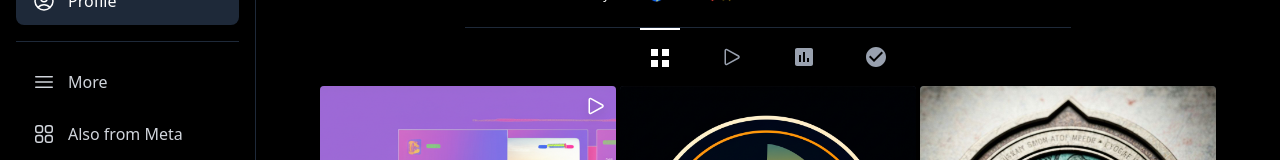
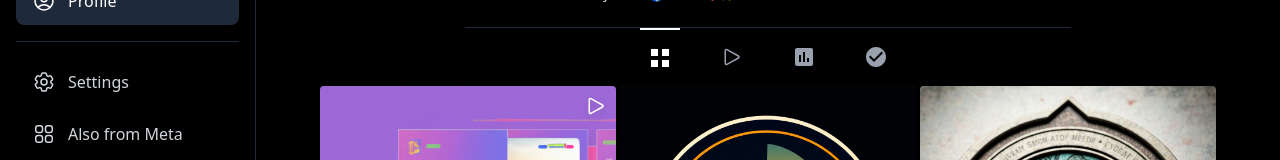
Before and after one commit to owaisrafiq05/FastGram-Frontend, a Next.js app: page /UserProfile in a window 1280 px wide. Shown: the part 467-627 px from the top of the page. Built offline with nearby package versions, Linux system fonts and the light colour scheme.

Commit message:
Changes in Home page

```diff
--- a/src/components/Sidebar.tsx
+++ b/src/components/Sidebar.tsx
@@ -1,23 +1,23 @@
 'use client';
 
 import { useEffect, useMemo, useRef, useState } from 'react';
-import { useRouter } from 'next/navigation'; // ✅ add
+import { useRouter } from 'next/navigation';
 import CreatePostModal from './CreatePostModal';
-import {mockCreatePost} from './../utils/mockApi'
+import { mockCreatePost } from './../utils/mockApi';
 import {
   HomeIcon, MagnifyingGlassIcon, MapIcon, PlayIcon,
   ChatBubbleLeftRightIcon, HeartIcon, PlusCircleIcon, UserCircleIcon,
-  Bars3Icon, Squares2X2Icon, XMarkIcon,
-} from '@heroicons/react/24/outline';
+  Cog6ToothIcon, Squares2X2Icon, XMarkIcon,
+} from '@heroicons/react/24/outline'; // ✅ replaced Bars3Icon with Cog6ToothIcon
 
 type NavId =
   | 'home' | 'search' | 'explore' | 'reels' | 'messages'
-  | 'notifications' | 'create' | 'profile' | 'more' | 'also-from-meta';
+  | 'notifications' | 'create' | 'profile' | 'settings' | 'also-from-meta'; // ✅ changed 'more' to 'settings'
 
 interface SidebarProps { currentPage?: NavId }
 
 export default function Sidebar({ currentPage = 'profile' }: SidebarProps) {
-  const router = useRouter();                       // ✅ init router
+  const router = useRouter();
   const [unreadMessages] = useState(9);
   const [active, setActive] = useState<NavId>(currentPage);
   const [query, setQuery] = useState('');
@@ -25,15 +25,15 @@ export default function Sidebar({ currentPage = 'profile' }: SidebarProps) {
   const searchInputRef = useRef<HTMLInputElement | null>(null);
   const [openCreate, setOpenCreate] = useState(false);
 
-  // ✅ map nav IDs to routes (adjust to your folders)
   const routeById: Partial<Record<NavId, string>> = {
-    home: '/Home',                 // or '/' if your home is app/page.tsx
-    profile: '/UserProfile',      // rename folder to 'profile' if you want '/profile'
-    explore: '/Explore',           // only if such pages exist
+    home: '/Home',
+    profile: '/UserProfile',
+    explore: '/Explore',
     reels: '/Reels',
     messages: '/Messages',
     notifications: '/Notifications',
     create: '/Create',
+    settings: '/Settings', // ✅ optional: add a route if you have a settings page
   };
 
   useEffect(() => {
@@ -82,7 +82,6 @@ export default function Sidebar({ currentPage = 'profile' }: SidebarProps) {
       const next = [query.trim(), ...prev.filter(r => r !== query.trim())];
       return next.slice(0, 8);
     });
-    // optional: router.push(`/search?q=${encodeURIComponent(query.trim())}`)
   };
 
   const removeRecent = (name: string) => setRecent(prev => prev.filter(r => r !== name));
@@ -92,7 +91,7 @@ export default function Sidebar({ currentPage = 'profile' }: SidebarProps) {
     <>
       {/* LEFT NAV BAR */}
       <div className="fixed left-0 top-0 h-full w-64 bg-black border-r border-gray-800 flex flex-col z-30">
-        {/* Logo (click to Home) */}
+        {/* Logo */}
         <div className="p-6">
           <button
             onClick={() => { setActive('home'); router.push(routeById.home!); }}
@@ -113,8 +112,7 @@ export default function Sidebar({ currentPage = 'profile' }: SidebarProps) {
                   <button
                     type="button"
                     onClick={() => onClickItem(item.id)}
-                    className={`w-full flex items-center px-4 py-3 text-gray-300 hover:text-white hover:bg-gray-800 rounded-lg transition-colors ${
-                      isActive ? 'text-white bg-gray-800' : ''
+                    className={`w-full flex items-center px-4 py-3 text-gray-300 hover:text-white hover:bg-gray-800 rounded-lg transition-colors ${isActive ? 'text-white bg-gray-800' : ''
                       }`}
                   >
                     <Icon className="w-6 h-6 mr-3" />
@@ -132,16 +130,16 @@ export default function Sidebar({ currentPage = 'profile' }: SidebarProps) {
 
           <div className="border-t border-gray-800 my-4" />
 
-          {/* More */}
+          {/* ✅ Settings instead of More */}
           <ul className="space-y-1">
             <li>
               <button
                 type="button"
-                onClick={() => onClickItem('more')}
+                onClick={() => onClickItem('settings')}
                 className="w-full flex items-center px-4 py-3 text-gray-300 hover:text-white hover:bg-gray-800 rounded-lg transition-colors"
               >
-                <Bars3Icon className="w-6 h-6 mr-3" />
-                <span className="font-medium">More</span>
+                <Cog6ToothIcon className="w-6 h-6 mr-3" />
+                <span className="font-medium">Settings</span>
               </button>
             </li>
             <li>
@@ -172,7 +170,6 @@ export default function Sidebar({ currentPage = 'profile' }: SidebarProps) {
       {/* SEARCH PANEL (unchanged) */}
       {active === 'search' && (
         <div className="fixed top-0 left-64 h-full w-[24rem] bg-black border-r border-gray-800 z-20 flex flex-col" aria-label="Search panel">
-          {/* ... existing search UI ... */}
           <div className="px-6 pt-6 pb-4">
             <div className="flex items-center justify-between">
               <h2 className="text-xl font-semibold text-white">Search</h2>
@@ -198,16 +195,15 @@ export default function Sidebar({ currentPage = 'profile' }: SidebarProps) {
             </form>
           </div>
           <div className="border-t border-gray-800" />
-          {/* ... recent list as you already have ... */}
         </div>
       )}
+
+      {/* Create Post Modal */}
       <CreatePostModal
         open={openCreate}
         onClose={() => setOpenCreate(false)}
         onCreateLocal={async (payload) => {
-    await mockCreatePost(payload); // later: replace with real POST /posts
-    // optional: navigate or toast
-    // router.refresh(); // if using server components
+          await mockCreatePost(payload);
         }}
       />
     </>
```
Lines whose indentation alone changed are shown as unchanged.
